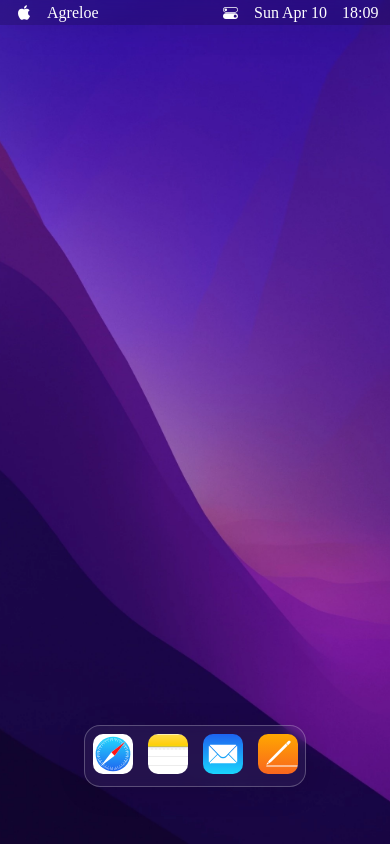
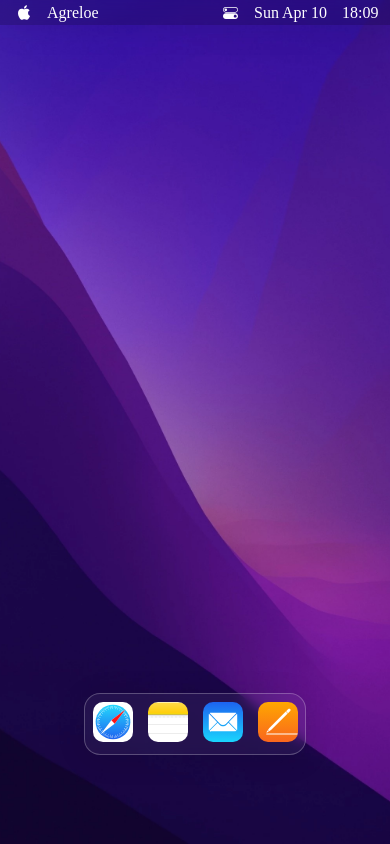
Before and after one commit to agreloe/agreloe-mac-os, a React (Create React App) app: page / in a window 390 px wide. Built offline with nearby package versions, Linux system fonts and the light colour scheme; a web font is replaced by a local one.

Commit message:
trying to fix mobile view

```diff
--- a/src/assets/stylesheets/App.scss
+++ b/src/assets/stylesheets/App.scss
@@ -79,20 +79,19 @@
   &__bg {
     position: absolute;
     overflow: hidden;
-    height: 100%;
-    width: 100%;
-    object-fit: cover;
+    width: 100vw;
+    height: 100vh;
 
     picture {
       object-fit: cover;
       width: 100vw;
-      height: 100%;
+      height: 100vh;
     }
 
     img {
       object-fit: cover;
       width: 100vw;
-      height: 100%;
+      height: 100vh;
     }
   }
 
@@ -107,7 +106,7 @@
     grid-row: 3/4;
     place-self: center;
     position: relative;
-    margin: 0 0 6rem 0;
+    margin: 0 0 10rem 0;
   }
 
   &__screen {
```
